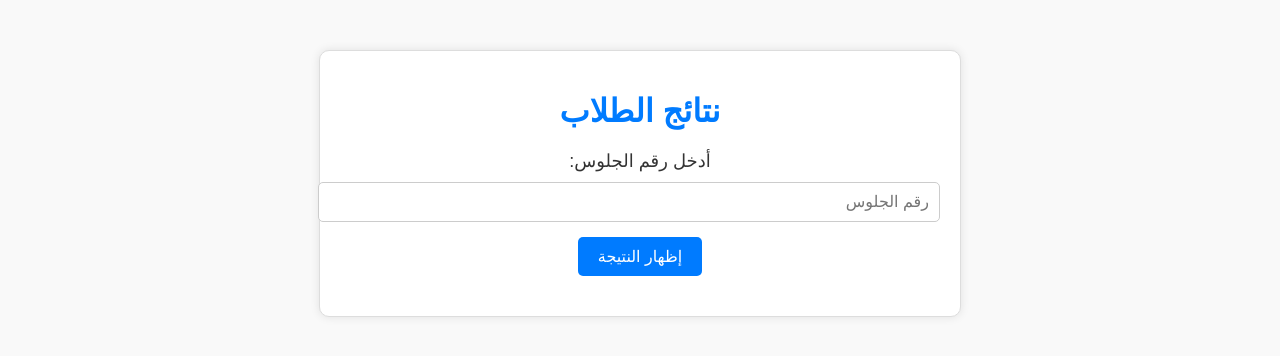
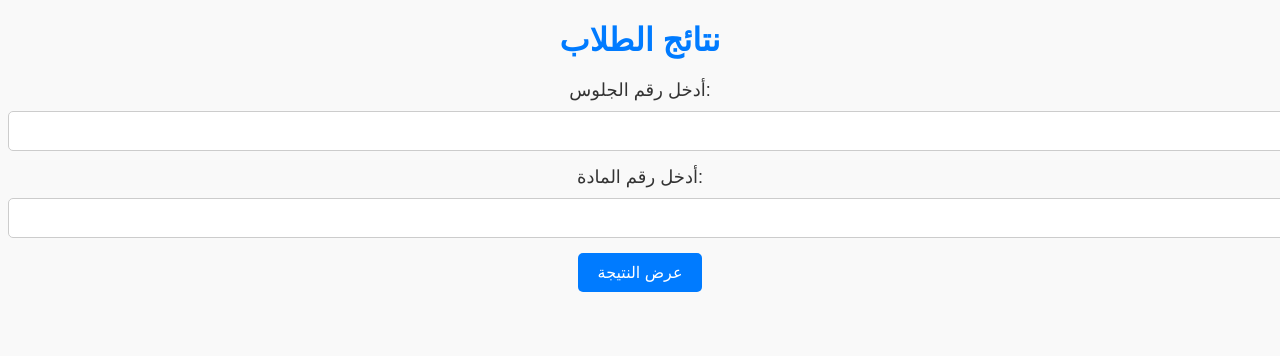
Before and after one commit to Ramadansalem/Results, a plain HTML site: page index.html in a window 1280 px wide. Drawn offline with Linux system fonts and the light colour scheme.

Commit message:
للللل

```diff
--- a/index.html
+++ b/index.html
@@ -1,5 +1,5 @@
 <!DOCTYPE html>
-<html lang="ar" dir="rtl">
+<html lang="ar">
   <head>
     <meta charset="UTF-8" />
     <meta name="viewport" content="width=device-width, initial-scale=1.0" />
@@ -7,15 +7,14 @@
     <link rel="stylesheet" href="styles.css" />
   </head>
   <body>
-    <div class="container">
-      <h1>نتائج الطلاب</h1>
-      <form id="search-form">
-        <label for="student-id">أدخل رقم الجلوس:</label>
-        <input type="text" id="student-id" placeholder="رقم الجلوس" required />
-        <button type="submit">إظهار النتيجة</button>
-      </form>
-      <div id="result"></div>
-    </div>
-    <script src="script.js"></script>
+    <h1>نتائج الطلاب</h1>
+    <label for="studentId">أدخل رقم الجلوس:</label>
+    <input type="text" id="studentId" />
+    <label for="subjectId">أدخل رقم المادة:</label>
+    <input type="text" id="subjectId" />
+    <button onclick="showResults()">عرض النتيجة</button>
+    <div id="result"></div>
+
+    <script src="results.js"></script>
   </body>
 </html>
```
